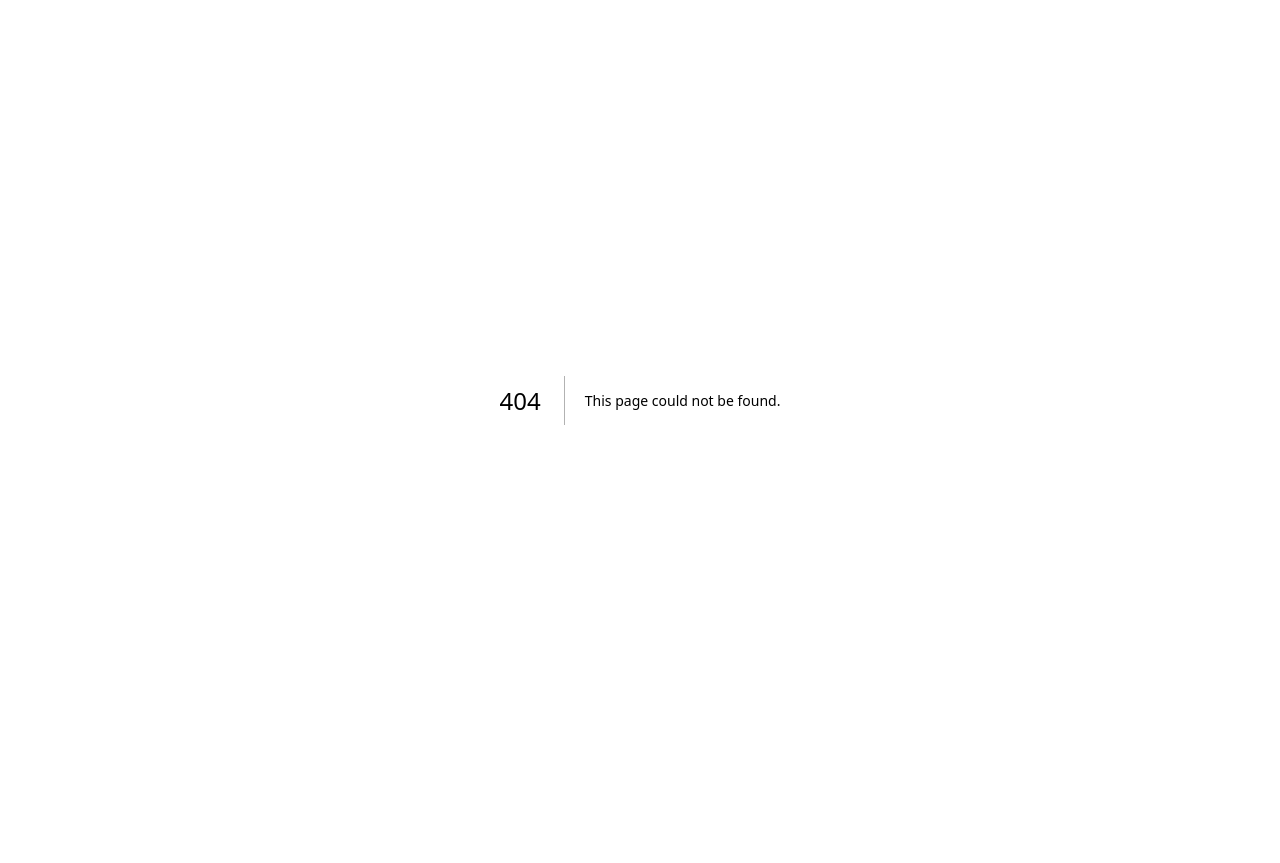
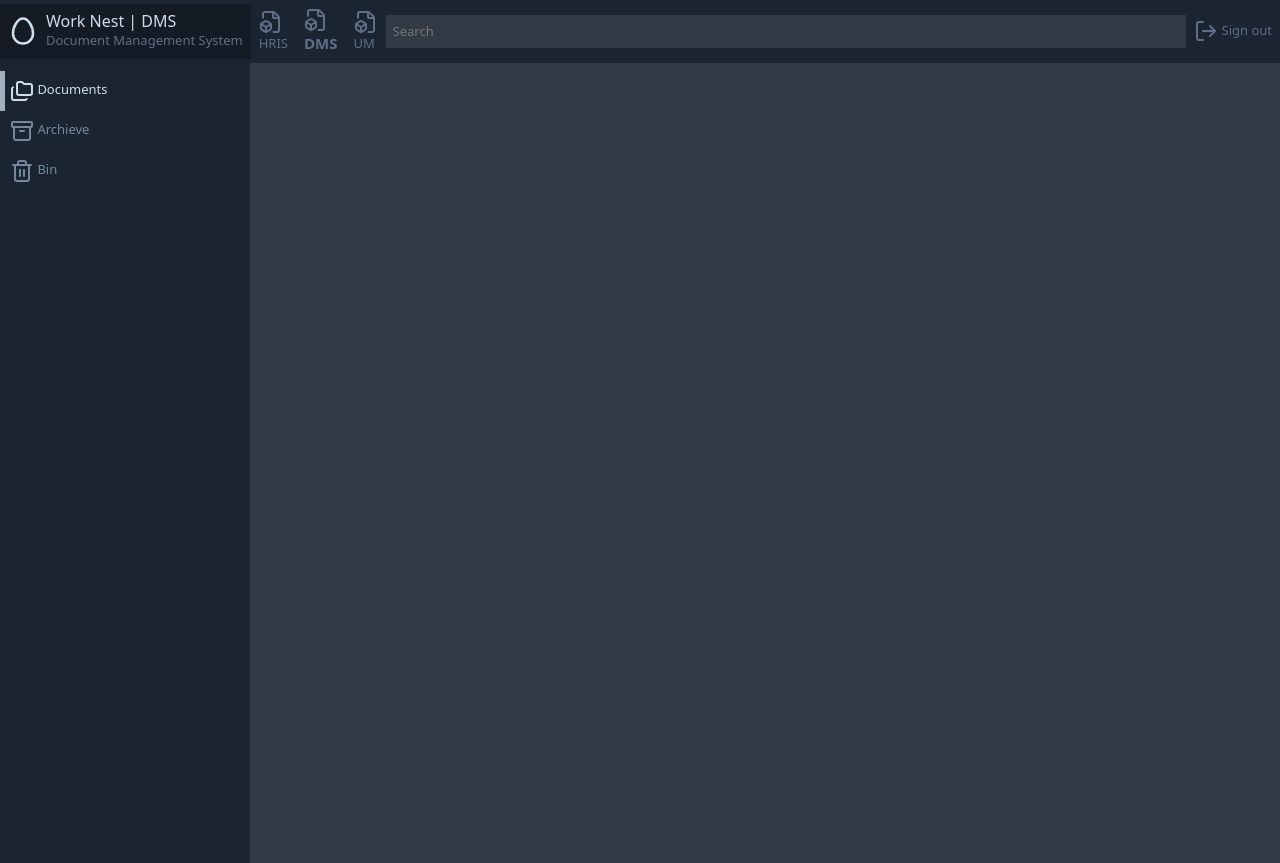
Before and after one commit to misonnnnn/ERP-UI, a Next.js app: page /dms in a window 1280 px wide. Before the commit this address had no page. Before the commit the page ends 800 px from the top, so only its background shows below. Built offline with nearby package versions, Linux system fonts and the light colour scheme.

Commit message:
modify UI, middlewares, components placement

```diff
--- a/app/components/AddNewEmployee.jsx
+++ b/app/components/AddNewEmployee.jsx
@@ -37,8 +37,8 @@ export default function AddNewEmployee(){
                     <div className="col-lg-4 mt-3">
                         <div>
                             <label htmlFor="">Position<span className="text-danger">*</span></label>
-                            <select name="" id="" className="form-control form-control-sm shadow-none">
-                                <option value="" selected disabled>Select Position</option>
+                            <select name="" id="" className="form-control form-control-sm shadow-none"  defaultValue="">
+                                <option value=""  disabled>Select Position</option>
                             </select>
                         </div>
                     </div>
--- /dev/null
+++ b/app/components/HeaderContainer.jsx
@@ -0,0 +1,51 @@
+import { Egg, FileBox, LogOut } from "lucide-react";
+import { AuthContext } from "../../context/AuthContext";
+import { useContext } from "react";
+import "../css/header.css"
+import { usePathname } from "next/navigation";
+import Link from "next/link";
+
+export default function HeaderContainer({section, sectionSubName}){
+    const { logout } = useContext(AuthContext);
+    const pathname = usePathname();
+    const firstSegment = pathname.split('/')[1];
+    return (
+        <div className="header-container">
+            <div className="company_header p-2 d-flex justify-content-start align-items-center">
+                <Egg size={30}/>
+                <div className="ms-2">
+                    <h6 className="m-0 p-0"> Work Nest | {section}</h6>
+                    <p className="m-0 light_text ">{ sectionSubName }</p>
+                </div>
+            </div>
+
+            <div className="search-wrapper">
+                <div className="d-flex align-items-center main_menu">
+                    <Link className="default_link" href="/hris">
+                        <div className="p-2">
+                            <FileBox />
+                            <p className={`m-0 ${firstSegment == 'hris' ? 'main_menu_active' : ''}`}> HRIS</p>
+                        </div>
+                    </Link>
+                    <Link className="default_link" href="/dms">
+                        <div className="p-2">
+                            <FileBox />
+                            <p className={`m-0 ${firstSegment == 'dms' ? 'main_menu_active' : ''}`}>DMS</p>
+                        </div>
+                    </Link>
+                    <Link className="default_link" href="#">
+                        <div className="p-2">
+                            <FileBox />
+                            <p className={`m-0 ${firstSegment == 'user-role' ? 'main_menu_active' : ''}`}>UM</p>
+                        </div>
+                    </Link>
+                    <input type="search" className="dashboard-search-input" placeholder="Search" />
+                </div>
+            </div>
+
+            <div className="mx-2 signout_button" onClick={logout}>
+                <span><LogOut /> Sign out</span>
+            </div>
+        </div>
+    )
+}
--- a/app/css/dashboard.css
+++ b/app/css/dashboard.css
@@ -49,31 +49,6 @@ body{
   content: ""
 }
 
-.header-container {
-    display: flex;
-    align-items: center;
-    /* gap: 1rem;  */
-}
-
-.search-wrapper {
-    flex-grow: 1;
-}
-
-.dashboard-search-input {
-    width: 100%;
-}
-
-.dashboard-search-input{
-  border:none;
-  background-color: #323a46;
-  outline: none;
-  padding:7px;
-  margin:0px;
-}
-
-.dashboard-search-input:focus{
-  background-color: #fff;
-}
 
 .body-container {
     display: flex;
--- /dev/null
+++ b/app/css/header.css
@@ -0,0 +1,54 @@
+.header-container {
+    display: flex;
+    align-items: center;
+    /* gap: 1rem;  */
+}
+
+.search-wrapper {
+    flex-grow: 1;
+}
+
+.dashboard-search-input {
+    width: 100%;
+}
+
+.dashboard-search-input{
+  border:none;
+  background-color: #323a46;
+  outline: none;
+  padding:7px;
+  margin:0px;
+}
+
+.dashboard-search-input:focus{
+  background-color: #fff;
+}
+
+.main_menu {
+    color:#5e6e86;
+}
+
+.main_menu_active{
+    font-weight: bold;
+    font-size: 15px;
+}
+
+.default_link{
+      color:#5e6e86;
+      text-decoration: none;
+}
+
+
+.light_text {
+    color:#5e6e86;
+}
+
+.signout_button{
+    color:#5e6e86;
+    cursor: pointer;
+    transition: .3s;
+}
+
+.signout_button:hover{
+    color:#fff;
+}
--- /dev/null
+++ b/app/dms/page.jsx
@@ -0,0 +1,43 @@
+"use client"
+import "../css/dashboard.css"
+import EmployeeList from "../components/EmployeeList"
+import { useContext, useEffect, useState } from "react"
+import { Archive, BookUser, Boxes, Egg, Folders, LogOut, Trash2 } from "lucide-react"
+import { AuthContext } from "../../context/AuthContext"
+import HeaderContainer from "../components/HeaderContainer"
+
+export default function Dms(){
+    const [activeMenu, setActiveMenu ] = useState('documents');
+    const { user, authLoading, logout  } = useContext(AuthContext);
+
+    return(
+        <>
+            <HeaderContainer section="DMS" sectionSubName="Document Management System"  />
+
+            <div className="body-container">
+                <div className="sideBarMenu mt-2">
+                    <div className={`sideBarMenuList ${activeMenu == 'documents' ? 'active' : ''}`}>
+                        <div onClick={()=> setActiveMenu('documents')}>
+                            <Folders /> Documents
+                        </div>
+                    </div>
+                    <div className={`sideBarMenuList ${activeMenu == 'archive' ? 'active' : ''}`}>
+                        <div onClick={()=> setActiveMenu('archive')}>
+                            <Archive /> Archieve
+                        </div>
+                    </div>
+                    <div className={`sideBarMenuList ${activeMenu == 'bin' ? 'active' : ''}`}>
+                        <div onClick={()=> setActiveMenu('bin')}>
+                            <Trash2 /> Bin
+                        </div>
+                    </div>
+                </div>
+                <div className="content-body">
+                    {
+                        activeMenu == 'employee-list' ? <EmployeeList /> : ''
+                    }
+                </div>
+            </div>
+        </>
+    )
+}
--- a/app/page.tsx
+++ b/app/page.tsx
@@ -3,6 +3,6 @@ import { redirect } from "next/navigation";
 
 export default function Home() {
   return (
-    redirect("/login")
+    redirect("/hris")
   );
 }
--- a/context/AuthContext.jsx
+++ b/context/AuthContext.jsx
@@ -3,7 +3,6 @@
 import { createContext, useState, useEffect } from "react";
 import { useRouter } from "next/navigation";
 import api from "@/lib/api";
-
 
 export const AuthContext = createContext(null);
 
@@ -14,11 +13,17 @@ export function AuthProvider({ children }) {
   const [user, setUser] = useState(null);
   const [authLoading, setAuthLoading] = useState(true);
 
-  // Fetch logged-in user via token
+  const getToken = () => {
+    return document.cookie
+      .split("; ")
+      .find((row) => row.startsWith("token="))
+      ?.split("=")[1];
+  };
+
   const getUser = async (token) => {
     try {
       const res = await api.get("/me", {
-        headers: { Authorization: `Bearer ${token}` }
+        headers: { Authorization: `Bearer ${token}` },
       });
       setUser(res.data);
       return res.data;
@@ -28,10 +33,9 @@ export function AuthProvider({ children }) {
     }
   };
 
-  // Initialize on first load
   useEffect(() => {
     async function init() {
-      const token = localStorage.getItem("token");
+      const token = getToken();
 
       if (!token) {
         setAuthLoading(false);
@@ -40,12 +44,8 @@ export function AuthProvider({ children }) {
 
       const u = await getUser(token);
 
-      if (u) {
-        setIsLoggedIn(true);
-      } else {
-        setIsLoggedIn(false);
-        localStorage.removeItem("token");
-      }
+      if (u) setIsLoggedIn(true);
+      else setIsLoggedIn(false);
 
       setAuthLoading(false);
     }
@@ -53,9 +53,8 @@ export function AuthProvider({ children }) {
     init();
   }, []);
 
-  // Login function
   const login = async (token) => {
-    localStorage.setItem("token", token);
+    document.cookie = `token=${token}; path=/; max-age=86400`; // 1 day
     setIsLoggedIn(true);
 
     await getUser(token);
@@ -63,12 +62,13 @@ export function AuthProvider({ children }) {
     router.push("/hris/employee");
   };
 
-  // Logout function
   const logout = () => {
-    localStorage.removeItem("token");
+    document.cookie = "token=; path=/; max-age=0"; // Deletes cookie
+
     setIsLoggedIn(false);
     setUser(null);
-    router.push("/");
+
+    router.push("/login");
   };
 
   return (
```
Also changed, not shown: app/hris/page.jsx (renamed from app/hris/employee/page.jsx, +8 -22 lines), app/login/page.jsx (+5 -2 lines), middleware.ts (added, +28 -0 lines).
